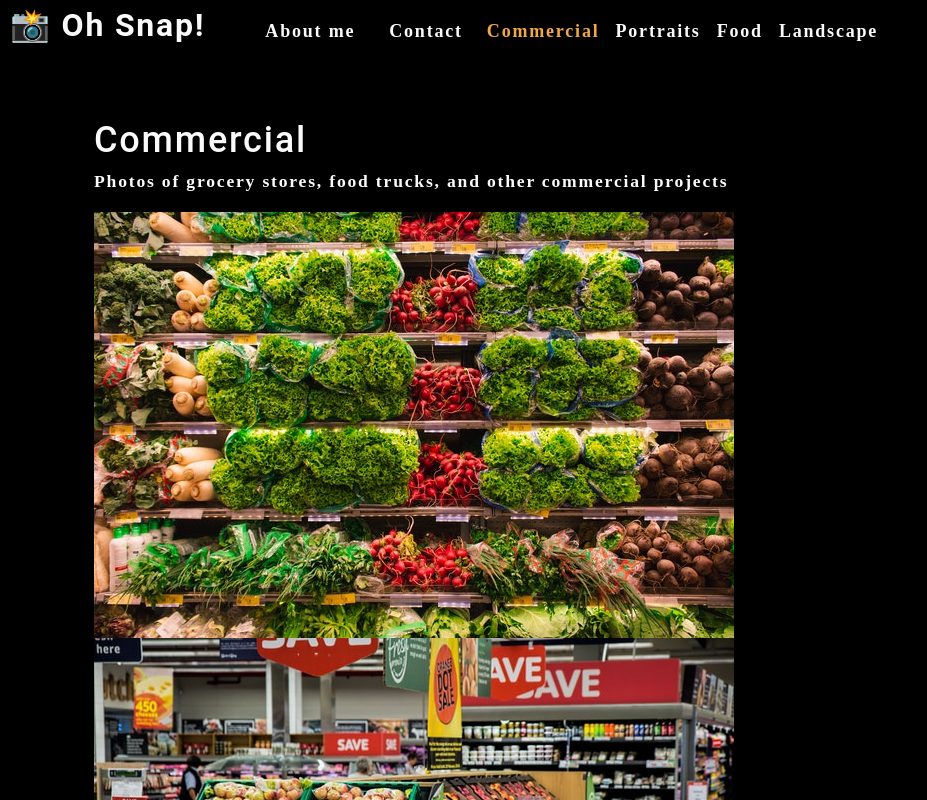
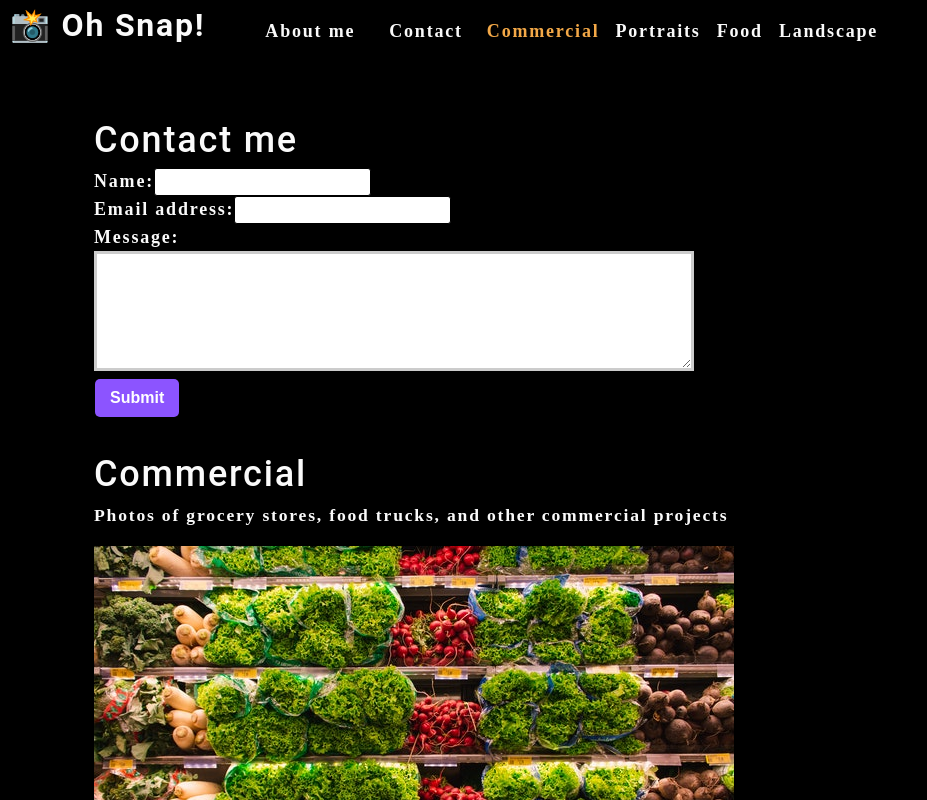
Before and after one commit to alehr45/photo-port, a React (Create React App) app: page / in a window 1280 px wide. Shown: the top 800 px of the page, without its empty margins (0-927 px from the left). Built offline with nearby package versions, Linux system fonts and the light colour scheme.

Commit message:
form submission working

```diff
--- a/src/App.js
+++ b/src/App.js
@@ -2,6 +2,7 @@
 import Nav from './components/Nav';
 import About from './components/About';
 import Gallery from './components/Gallery';
+import ContactForm from "./components/Contact"
 
 function App() {
   const [categories] = useState([
@@ -23,10 +24,11 @@
         setCurrentCategory={setCurrentCategory}
         currentCategory={currentCategory}
       ></Nav>
-      <main>
-        <Gallery currentCategory={currentCategory}></Gallery>
-        <About></About>
-      </main>
+     <main>
+  <ContactForm></ContactForm>
+  <Gallery currentCategory={currentCategory}></Gallery>
+  <About></About>
+</main>
     </div>
   );
 }
--- a/src/components/Contact/index.js
+++ b/src/components/Contact/index.js
@@ -1,21 +1,31 @@
-import React from "react";
+import React, { useState } from "react";
 
 function ContactForm() {
+
+    const [formState, setFormState] = useState({ name: '', email: '', message: '' });
+    const { name, email, message } = formState;
+    function handleChange(e) {
+        setFormState({...formState, [e.target.name]: e.target.value })
+      }
+      function handleSubmit(e) {
+        e.preventDefault();
+        console.log(formState);
+      }
   return (
     <section>
       <h1>Contact me</h1>
-          <form id="contact-form">
+      <form id="contact-form" onSubmit={handleSubmit}>
         <div>
           <label htmlFor="name">Name:</label>
-              <input type="text" name="name" />
+          <input type="text" defaultValue={name} onChange={handleChange} name="name" />
         </div>
         <div>
           <label htmlFor="email">Email address:</label>
-              <input type="email" name="email" />
+          <input type="email" defaultValue={email} name="email" onChange={handleChange} />
         </div>
         <div>
           <label htmlFor="message">Message:</label>
-              <textarea name="message" rows="5" />
+          <textarea name="message" defaultValue={message} onChange={handleChange} rows="5" />
         </div>
         <button type="submit">Submit</button>
       </form>
```
Lines whose indentation alone changed are shown as unchanged.
